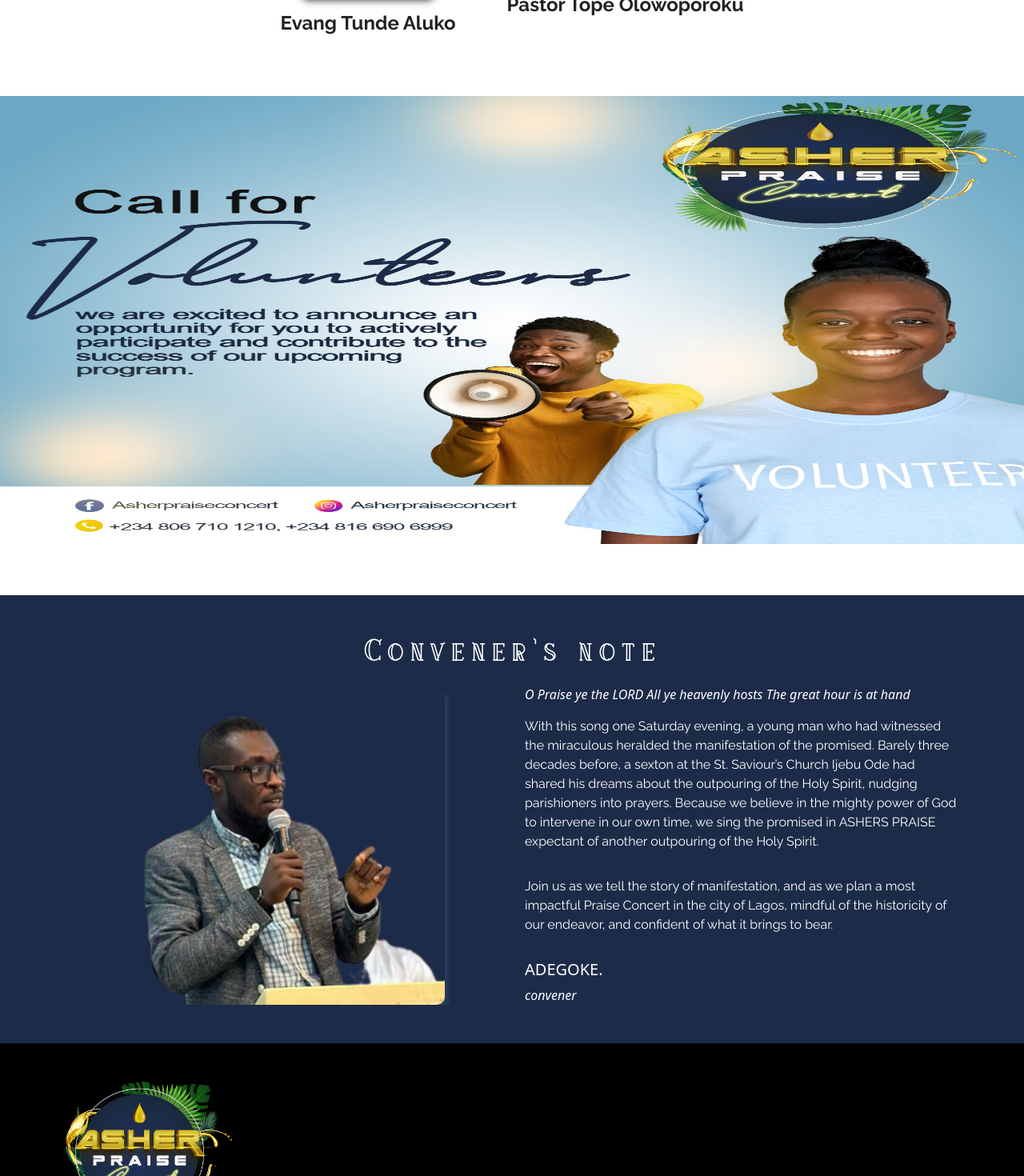
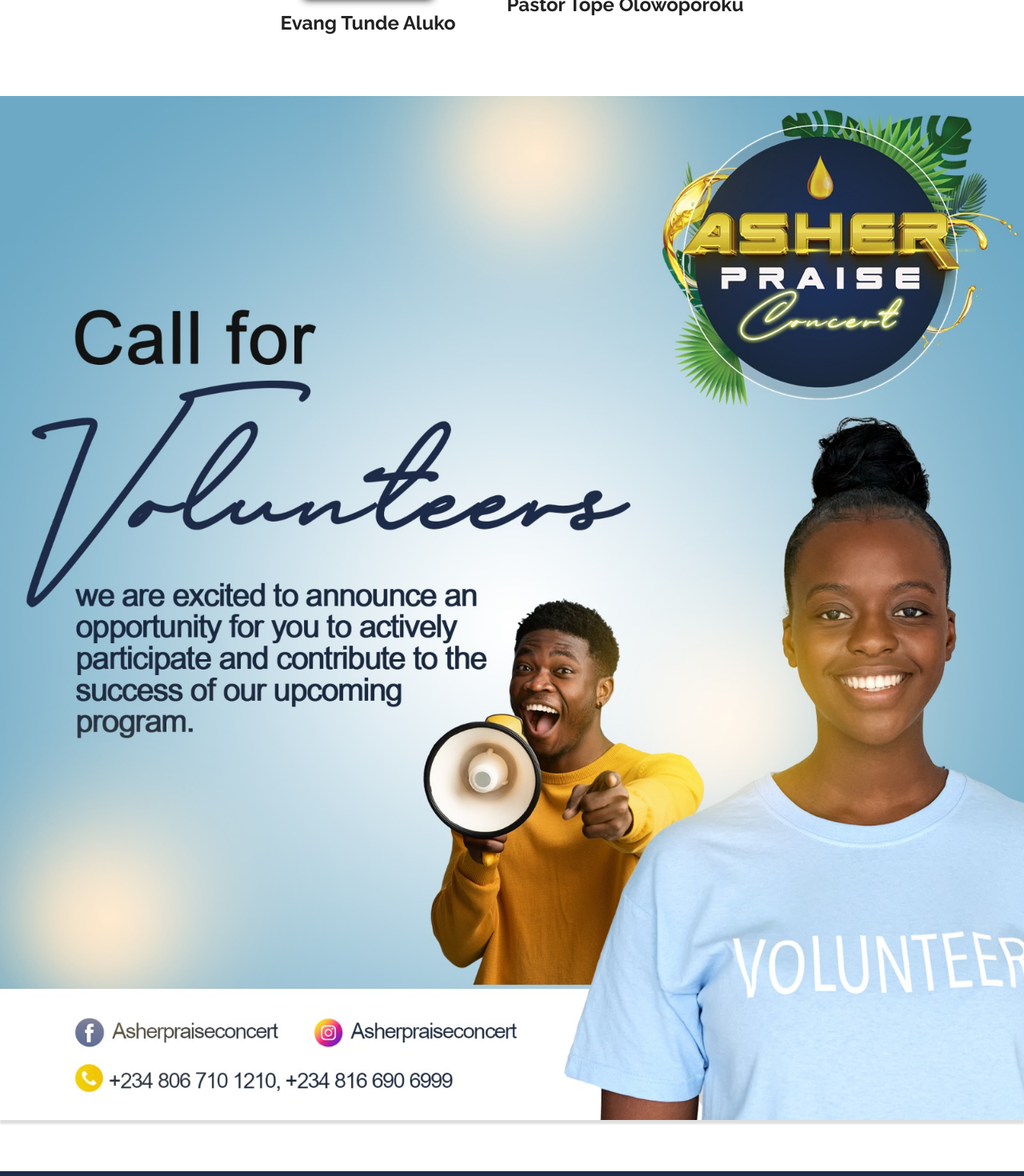
Before and after one commit to Harlloh/concert-landing-page, a React (Vite) app: page / in a window 1280 px wide. Shown: the part 3480-4950 px from the top of the page at 80% size. Built offline with nearby package versions, Linux system fonts and the light colour scheme.

Commit message:
fixed the scaling issues of the concert ministers

```diff
--- a/src/components/Home/Home.jsx
+++ b/src/components/Home/Home.jsx
@@ -510,7 +510,7 @@ export default function Home() {
         className=" text-white align-items-center volunteer-sect"
         id="volunteer"
       >
-        <img src={volunteer} style={{width:'100%', height:'100%'}} alt="" />
+        <img src={volunteer} style={{width:'100%', height:'auto'}} alt="" />
         {/* <div className="container text-center">
           <h1>Get Invoved.</h1>
           <p>
--- a/src/components/Home/home.css
+++ b/src/components/Home/home.css
@@ -130,8 +130,8 @@
 }
 
 .conveyner .image img {
-  width: 75%;
-  height: 100%;
+  width: auto;
+  height: auto;
   align-self: center;
   box-shadow: 5px 10px 5px rgb(42, 58, 92);
   border-radius: 10px;
@@ -335,7 +335,8 @@
   background-repeat: repeat;
   background-color: rgb(28, 43, 72);
   margin: 4rem 0;
-  height: 70vh;
+  box-shadow: 0 5px 2px rgba(0, 0, 0, 0.127);
+  height: fit-content;
 }
 .contact-details,
 .contact-form {
--- a/src/index.css
+++ b/src/index.css
@@ -274,7 +274,7 @@ section {
     grid-template-columns: 1fr;
   }
   .conveyner .image img {
-    width: 75%;
+    width: 100%;
   }
   html {
     overflow-x: hidden;
```
